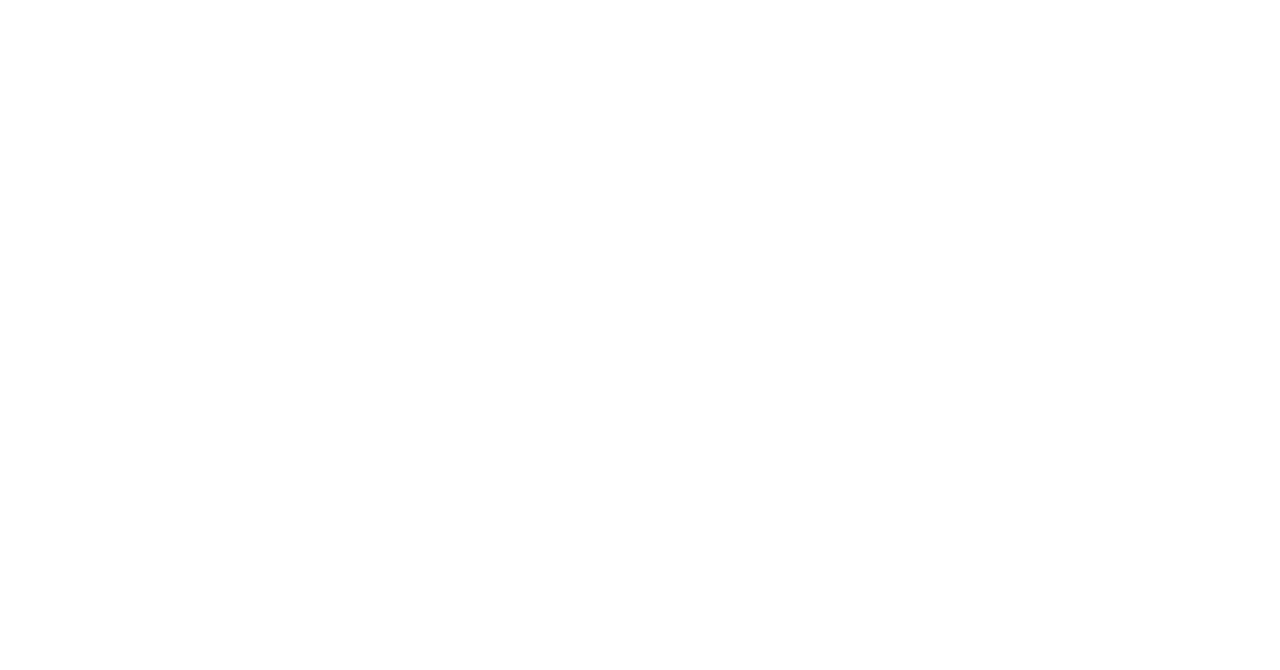
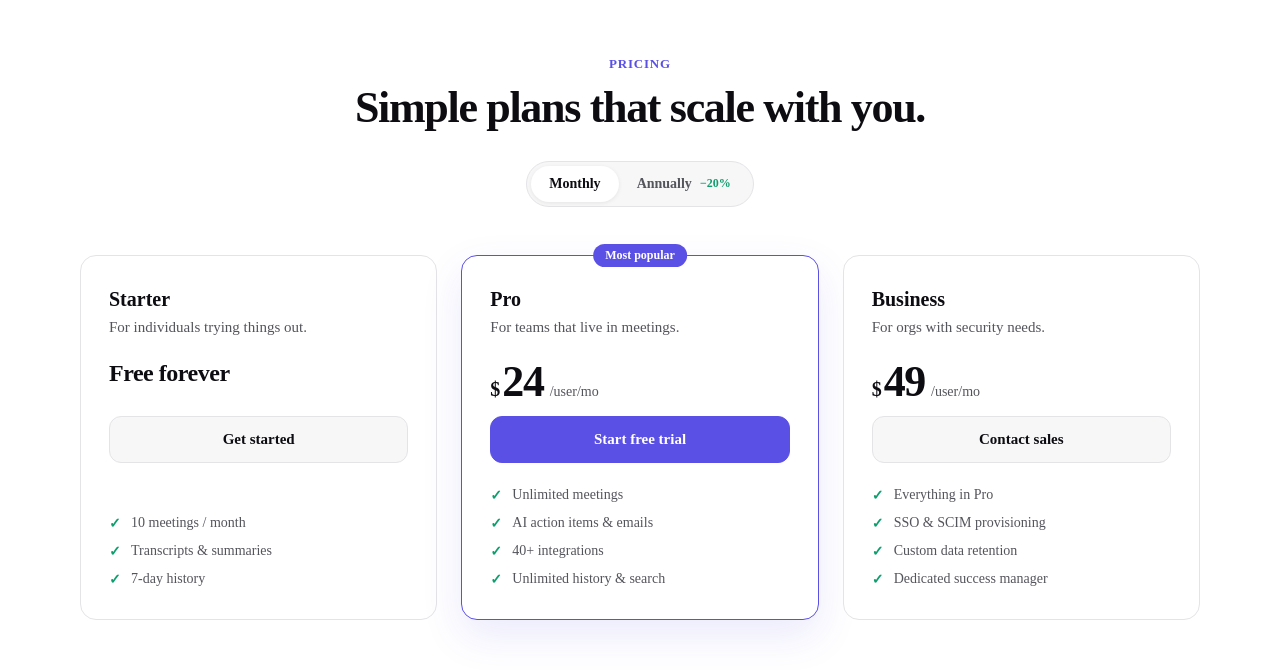
Before and after one commit to dhruv-goyal-10/parley, a Next.js app: page / in a window 1280 px wide. Shown: the part 2451-3121 px from the top of the page. Before the commit the page ends 2411 px from the top, so only its background shows below. Built offline with nearby package versions, Linux system fonts and the light colour scheme.

Commit message:
feat: implement pricing plans with billing toggle

```diff
--- a/src/app/page.tsx
+++ b/src/app/page.tsx
@@ -2,6 +2,7 @@
 import Hero from "@/components/Hero";
 import LogoBar from "@/components/LogoBar";
 import Navbar from "@/components/Navbar";
+import Pricing from "@/components/Pricing";
 import Testimonials from "@/components/Testimonials";
 
 export default function Home() {
@@ -13,6 +14,7 @@
         <LogoBar />
         <Features />
         <Testimonials />
+        <Pricing />
       </main>
     </>
   );
--- /dev/null
+++ b/src/components/Pricing/Pricing.module.css
@@ -0,0 +1,210 @@
+.section {
+  padding: 96px 24px;
+}
+
+.container {
+  max-width: var(--max-width);
+  margin: 0 auto;
+}
+
+.header {
+  text-align: center;
+  margin-bottom: 48px;
+}
+
+.eyebrow {
+  margin: 0 0 12px;
+  font-size: 0.8125rem;
+  font-weight: 700;
+  letter-spacing: 0.06em;
+  text-transform: uppercase;
+  color: var(--color-primary);
+}
+
+.title {
+  margin: 0 0 28px;
+  font-size: clamp(2rem, 4vw, 2.75rem);
+  font-weight: 800;
+  line-height: 1.1;
+  letter-spacing: -0.03em;
+}
+
+.toggleWrap {
+  display: inline-flex;
+  padding: 4px;
+  background: var(--color-surface);
+  border: 1px solid var(--color-border);
+  border-radius: 999px;
+}
+
+.toggleOption {
+  display: inline-flex;
+  align-items: center;
+  gap: 8px;
+  padding: 10px 18px;
+  font-size: 0.875rem;
+  font-weight: 600;
+  color: var(--color-text-muted);
+  border-radius: 999px;
+  transition: background 0.15s ease, color 0.15s ease;
+}
+
+.toggleActive {
+  color: var(--color-text);
+  background: #fff;
+  box-shadow: 0 1px 4px rgba(12, 12, 17, 0.08);
+}
+
+.discount {
+  font-size: 0.75rem;
+  font-weight: 700;
+  color: var(--color-success);
+}
+
+.grid {
+  display: grid;
+  grid-template-columns: repeat(3, 1fr);
+  gap: 24px;
+  align-items: stretch;
+}
+
+.card {
+  position: relative;
+  display: flex;
+  flex-direction: column;
+  padding: 32px 28px;
+  background: #fff;
+  border: 1px solid var(--color-border);
+  border-radius: var(--radius-lg);
+}
+
+.popular {
+  border-color: var(--color-primary);
+  box-shadow: 0 16px 40px rgba(91, 80, 230, 0.12);
+}
+
+.badge {
+  position: absolute;
+  top: -12px;
+  left: 50%;
+  transform: translateX(-50%);
+  padding: 4px 12px;
+  font-size: 0.75rem;
+  font-weight: 700;
+  color: #fff;
+  background: var(--color-primary);
+  border-radius: 999px;
+  white-space: nowrap;
+}
+
+.planName {
+  margin: 0 0 8px;
+  font-size: 1.25rem;
+  font-weight: 700;
+}
+
+.tagline {
+  margin: 0 0 24px;
+  font-size: 0.9375rem;
+  color: var(--color-text-muted);
+}
+
+.priceRow {
+  display: flex;
+  align-items: baseline;
+  gap: 2px;
+  margin-bottom: 8px;
+  min-height: 48px;
+}
+
+.currency {
+  font-size: 1.25rem;
+  font-weight: 700;
+}
+
+.price {
+  font-size: 2.75rem;
+  font-weight: 800;
+  letter-spacing: -0.03em;
+  line-height: 1;
+}
+
+.period {
+  margin-left: 4px;
+  font-size: 0.875rem;
+  color: var(--color-text-muted);
+}
+
+.priceLabel {
+  font-size: 1.5rem;
+  font-weight: 800;
+  letter-spacing: -0.02em;
+}
+
+.billNote {
+  margin: 0 0 20px;
+  font-size: 0.8125rem;
+  color: var(--color-text-muted);
+}
+
+.cta {
+  width: 100%;
+  padding: 14px;
+  margin-bottom: 24px;
+  font-size: 0.9375rem;
+  font-weight: 600;
+  color: var(--color-text);
+  background: var(--color-surface);
+  border: 1px solid var(--color-border);
+  border-radius: var(--radius-md);
+  transition: background 0.15s ease, border-color 0.15s ease;
+}
+
+.cta:hover {
+  background: #fff;
+  border-color: var(--color-text-muted);
+}
+
+.ctaPrimary {
+  color: #fff;
+  background: var(--color-primary);
+  border-color: var(--color-primary);
+}
+
+.ctaPrimary:hover {
+  background: var(--color-primary-dark);
+  border-color: var(--color-primary-dark);
+}
+
+.featureList {
+  list-style: none;
+  margin: 0;
+  padding: 0;
+  display: flex;
+  flex-direction: column;
+  gap: 12px;
+  margin-top: auto;
+}
+
+.featureList li {
+  position: relative;
+  padding-left: 22px;
+  font-size: 0.875rem;
+  color: var(--color-text-muted);
+}
+
+.featureList li::before {
+  content: "✓";
+  position: absolute;
+  left: 0;
+  color: var(--color-success);
+  font-weight: 700;
+}
+
+@media (max-width: 920px) {
+  .grid {
+    grid-template-columns: 1fr;
+    max-width: 420px;
+    margin: 0 auto;
+  }
+}
--- /dev/null
+++ b/src/components/Pricing/Pricing.tsx
@@ -0,0 +1,92 @@
+"use client";
+
+import { useState } from "react";
+import { PRICING_PLANS } from "@/lib/data";
+import styles from "./Pricing.module.css";
+
+export default function Pricing() {
+  const [annual, setAnnual] = useState(false);
+
+  return (
+    <section id="pricing" className={styles.section}>
+      <div className={styles.container}>
+        <div className={styles.header}>
+          <p className={styles.eyebrow}>Pricing</p>
+          <h2 className={styles.title}>Simple plans that scale with you.</h2>
+
+          <div className={styles.toggleWrap}>
+            <button
+              type="button"
+              className={`${styles.toggleOption} ${!annual ? styles.toggleActive : ""}`}
+              onClick={() => setAnnual(false)}
+            >
+              Monthly
+            </button>
+            <button
+              type="button"
+              className={`${styles.toggleOption} ${annual ? styles.toggleActive : ""}`}
+              onClick={() => setAnnual(true)}
+            >
+              Annually
+              <span className={styles.discount}>−20%</span>
+            </button>
+          </div>
+        </div>
+
+        <div className={styles.grid}>
+          {PRICING_PLANS.map((plan) => {
+            const price =
+              plan.monthlyPrice === 0
+                ? null
+                : annual
+                  ? plan.annualPrice
+                  : plan.monthlyPrice;
+
+            return (
+              <article
+                key={plan.id}
+                className={`${styles.card} ${plan.popular ? styles.popular : ""}`}
+              >
+                {plan.popular && (
+                  <span className={styles.badge}>Most popular</span>
+                )}
+
+                <h3 className={styles.planName}>{plan.name}</h3>
+                <p className={styles.tagline}>{plan.tagline}</p>
+
+                <div className={styles.priceRow}>
+                  {plan.priceLabel ? (
+                    <span className={styles.priceLabel}>{plan.priceLabel}</span>
+                  ) : (
+                    <>
+                      <span className={styles.currency}>$</span>
+                      <span className={styles.price}>{price}</span>
+                      <span className={styles.period}>/user/mo</span>
+                    </>
+                  )}
+                </div>
+
+                {annual && plan.monthlyPrice > 0 && (
+                  <p className={styles.billNote}>Billed annually</p>
+                )}
+
+                <button
+                  type="button"
+                  className={`${styles.cta} ${plan.popular ? styles.ctaPrimary : ""}`}
+                >
+                  {plan.cta}
+                </button>
+
+                <ul className={styles.featureList}>
+                  {plan.features.map((feature) => (
+                    <li key={feature}>{feature}</li>
+                  ))}
+                </ul>
+              </article>
+            );
+          })}
+        </div>
+      </div>
+    </section>
+  );
+}
--- /dev/null
+++ b/src/components/Pricing/index.ts
@@ -0,0 +1 @@
+export { default } from "./Pricing";
```
